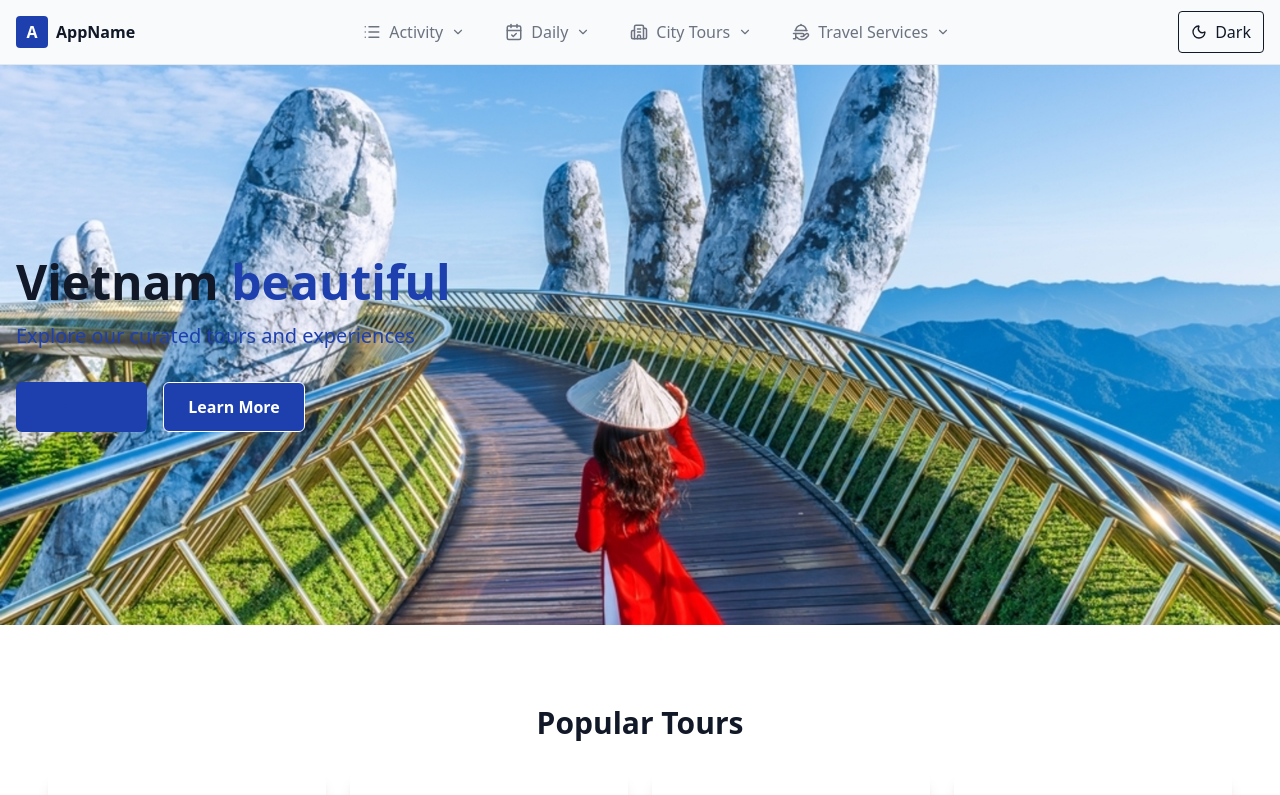
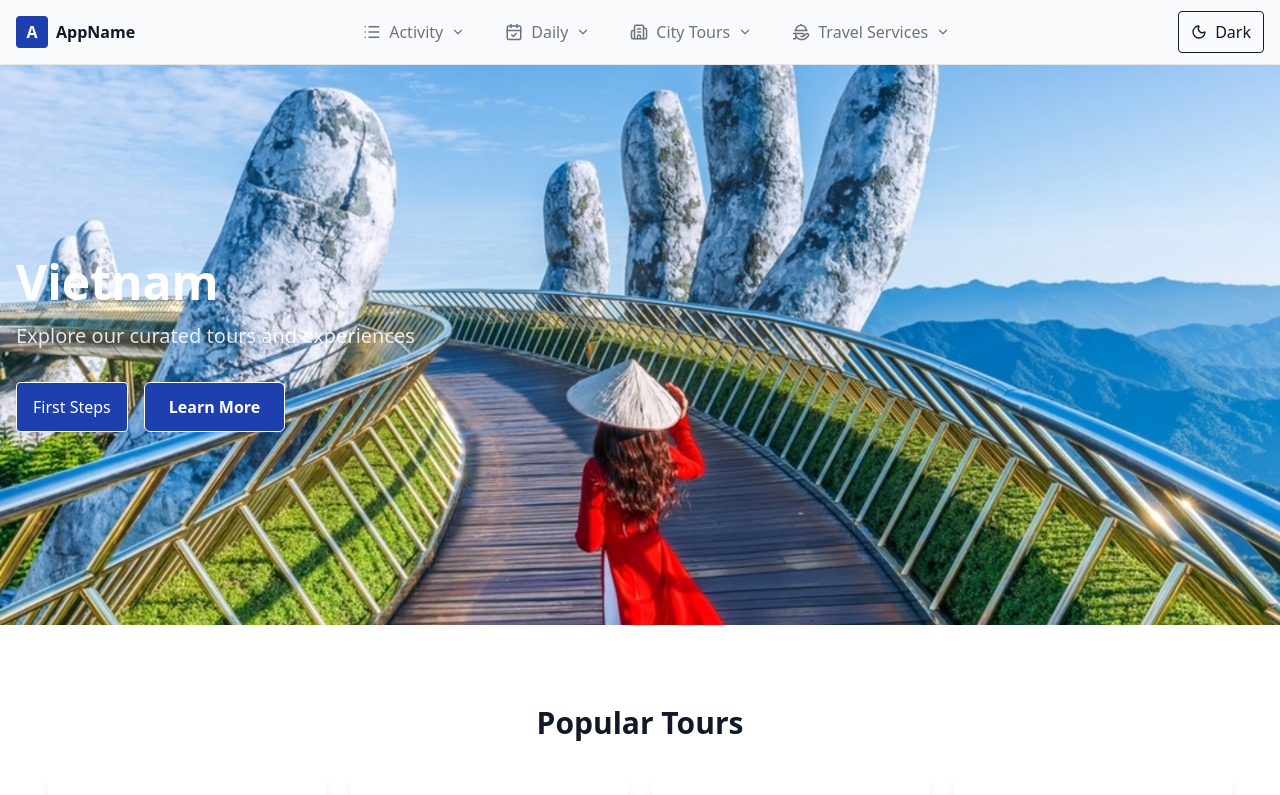
Before and after one commit to PrimeTimeTran/next-tourism, a Next.js app: page / in a window 1280 px wide. Shown: the top 795 px of the page. Built offline with nearby package versions, Linux system fonts and the light colour scheme.

Commit message:
WIP: Design Kit

```diff
--- /dev/null
+++ b/components/ThemedButton.tsx
@@ -0,0 +1,30 @@
+'use client'
+
+export const ThemedButton = ({
+  onClick,
+  text,
+}: {
+  onClick: () => void
+  text: string
+}) => {
+  return (
+    <button
+      onClick={onClick}
+      className='
+        bg-primary
+        text-on-primary
+        px-4 py-2 rounded
+        border border-outline
+        transition-colors duration-200
+        hover:bg-primary-variant
+        focus-visible:outline-none
+        focus-visible:ring-2
+        focus-visible:ring-primary
+        focus-visible:ring-offset-2
+        focus-visible:ring-offset-background
+      '
+    >
+      {text}
+    </button>
+  )
+}
--- a/components/index.ts
+++ b/components/index.ts
@@ -1,6 +1,7 @@
 export { Footer } from './Footer'
 export { AppHeader } from './Navbar/AppHeader'
 export { ThemeButton } from './ThemeButton'
+export { ThemedButton } from './ThemedButton'
 export { ModeToggleButton } from './ModeToggleButton'
 export { Hero } from './sections/Hero'
 export { Section } from './sections/Section'
--- a/components/sections/SectionOdd.tsx
+++ b/components/sections/SectionOdd.tsx
@@ -1,4 +1,8 @@
+'use client'
+
 import Image from 'next/image'
+import { ThemedButton } from '../ThemedButton'
+
 type Props = {
   heading?: string
   headingEndAdornment?: string
@@ -13,7 +17,7 @@ export function SectionOdd({
   buttonRight,
   heroImage = '',
   heading = 'Hero heading',
-  headingEndAdornment = 'beautiful',
+  headingEndAdornment,
   subheading = 'Hero subheading',
 }: Props) {
   return (
@@ -25,24 +29,26 @@ export function SectionOdd({
         src={heroImage}
         className='object-cover'
       />
-      <div className='absolute inset-0 bg-overlay z-0' />
+      <div className='absolute inset-0 bg-overlay dark:bg-black/60 z-0' />
+
       <div className='container mx-auto px-4 relative z-10'>
         <div className='flex flex-col md:flex-row items-center gap-8'>
           <div className='md:w-1/2 flex flex-col gap-4 text-center md:text-left'>
-            <h1 className='text-4xl md:text-5xl font-bold text-on-background'>
+            <h1 className='text-4xl md:text-5xl font-bold text-white'>
               {heading}{' '}
               <span className='text-primary'>{headingEndAdornment}</span>
             </h1>
 
-            <p className='text-primary text-lg md:text-xl'>{subheading}</p>
+            <p className='text-white/85 text-lg md:text-xl'>{subheading}</p>
 
             <div className='flex flex-wrap gap-4 mt-4 justify-center md:justify-start'>
               {buttonLeft ? (
                 buttonLeft
               ) : (
-                <button className='bg-primary text-primary px-6 py-3 rounded-md font-semibold hover:bg-gray-100 transition'>
-                  First Steps
-                </button>
+                <ThemedButton
+                  onClick={() => {}}
+                  text='First Steps'
+                />
               )}
               {buttonRight ? (
                 buttonRight
--- a/tailwind.config.ts
+++ b/tailwind.config.ts
@@ -9,6 +9,8 @@ module.exports = {
         'on-surface': 'var(--color-on-surface)',
         'on-surface-muted': 'var(--color-on-surface-muted)',
         divider: 'var(--color-divider)',
+        overlay: 'rgb(0 0 0 / 0.55)',
+        'overlay-light': 'rgb(255 255 255 / 0.4)',
       },
     },
   },
```
